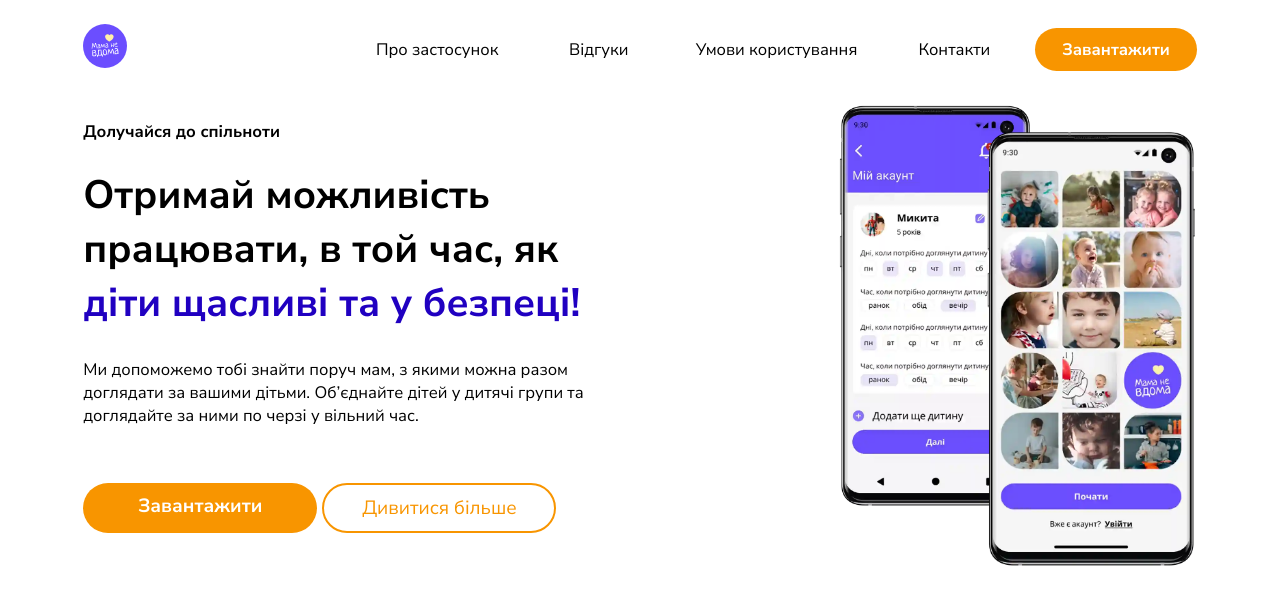
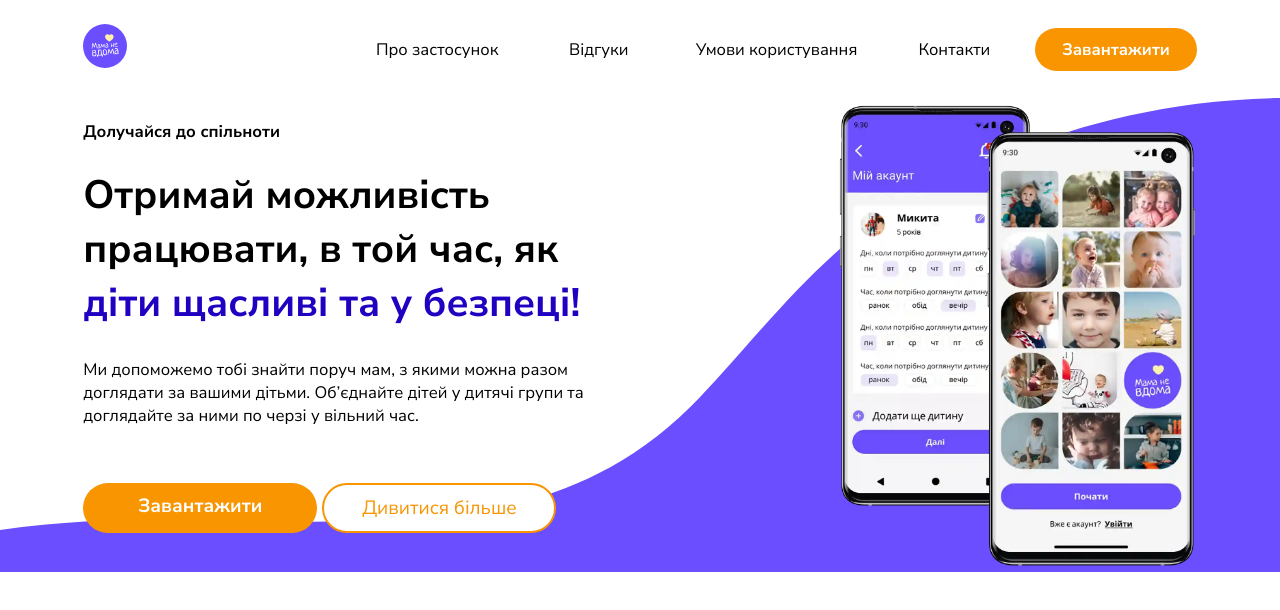
Before and after one commit to natalia646/novi_matusi, a React (Create React App) app: page / in a window 1280 px wide. Shown: the top 610 px of the page. Built offline with nearby package versions, Linux system fonts and the light colour scheme.

Commit message:
add background

```diff
--- a/src/components/Header/Header.styled.js
+++ b/src/components/Header/Header.styled.js
@@ -19,15 +19,16 @@
 `;
 export const Logo = styled.img`
   width: 100%;
+  max-width: 3rem;
 `;
 export const Navigation = styled.nav`
   display: grid;
   align-items: center;
-  grid-template-columns: 1fr 1fr 1.2fr 1fr 1fr;
+  grid-template-columns: repeat(2, 1fr) 1.2fr repeat(2, 1fr);
   text-align: center;
 
   @media ${device.tablet} {
-  grid-template-columns: 1fr 1fr 1.4fr 1fr;
+    grid-template-columns: 1fr 1fr 1.4fr 1fr;
   }
 `;
 export const Link = styled(NavLink)`
--- a/src/components/TopPart/TopPart.js
+++ b/src/components/TopPart/TopPart.js
@@ -2,17 +2,19 @@
 import Download from "../ButtonDow/Download";
 import { Link } from "react-router-dom";
 import {
+  StyleForAllTopPart,
   ArticleContainer,
   SectionForText,
   H1,
   H2,
   Paragraf,
   SectionForImages,
-  Buttons
+  Buttons,
 } from "./TopPart.styled";
 
 const TopPart = () => {
   return (
+    <StyleForAllTopPart>
       <ArticleContainer>
         <SectionForText>
           <H1>
@@ -25,9 +27,9 @@
           </H1>
           <H2>Долучайся до спільноти</H2>
           <Paragraf>
-          Ми допоможемо тобі знайти поруч мам, з якими можна разом доглядати за
-          вашими дітьми. Об’єднайте дітей у дитячі групи та доглядайте за ними
-          по черзі у вільний час.
+            Ми допоможемо тобі знайти поруч мам, з якими можна разом доглядати
+            за вашими дітьми. Об’єднайте дітей у дитячі групи та доглядайте за
+            ними по черзі у вільний час.
           </Paragraf>
           <Buttons>
             <Download />
@@ -36,8 +38,9 @@
             </Link>
           </Buttons>
         </SectionForText>
-      <SectionForImages/>
+        <SectionForImages />
       </ArticleContainer>
+    </StyleForAllTopPart>
   );
 };
 
--- a/src/components/TopPart/TopPart.styled.js
+++ b/src/components/TopPart/TopPart.styled.js
@@ -2,6 +2,13 @@
 import { colors, device } from "../../constants";
 import photo1 from "../../assets/photo/photo1.webp";
 import photo2 from "../../assets/photo/photo2.webp";
+import backgDesctop from "../../assets/background/top_background.svg";
+
+export const StyleForAllTopPart = styled.div`
+  background: url(${backgDesctop}) no-repeat bottom;
+  background-size: cover;
+
+`;
 
 export const ArticleContainer = styled.section`
   width: 87%;
@@ -67,8 +74,7 @@
 `;
 
 export const SectionForImages = styled.section`
-  background: url(${photo2}) right bottom,
-    url(${photo1}) right 45% top 10%;
+  background: url(${photo2}) right bottom, url(${photo1}) right 45% top 10%;
   background-size: 38%, 35%;
   background-repeat: no-repeat;
 `;
```
Also changed, not shown: src/index.css (+0 -9 lines). Lines whose indentation alone changed are shown as unchanged.
